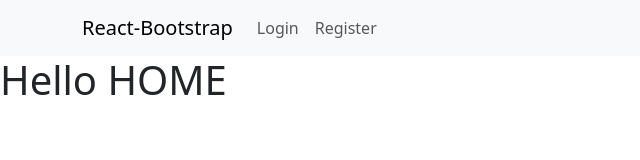
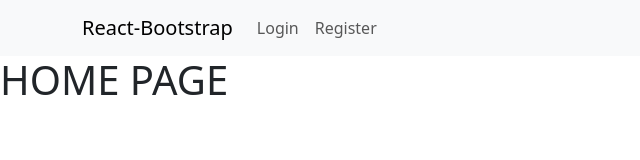
Before and after one commit to rkehadzhiyski/NexusTune, a React (Vite) app in the folder client/: page / in a window 1280 px wide. Shown: the top 160 px of the page, without its empty margins (0-640 px from the left). Built offline with nearby package versions, Linux system fonts and the light colour scheme.

Commit message:
add home page

```diff
--- a/client/src/App.tsx
+++ b/client/src/App.tsx
@@ -2,13 +2,14 @@ import { Route, Routes } from "react-router-dom";
 
 import Navigation from "./components/navigation/Navigation";
 import Register from "./components/register/Register";
+import Home from "./components/home/Home";
 
 const App = () => {
     return (
         <>
             <Navigation />
-            <h1>Hello HOME</h1>
             <Routes>
+                <Route path="/" element={<Home/>} ></Route>
                 <Route path="/login" ></Route>
                 <Route path="/register" element={<Register />} ></Route>
             </Routes>
--- /dev/null
+++ b/client/src/components/home/Home.tsx
@@ -0,0 +1,9 @@
+const Home = () => {
+    return(
+        <>
+        <h1>HOME PAGE</h1>
+        </>
+    );
+}
+
+export default Home;
```
